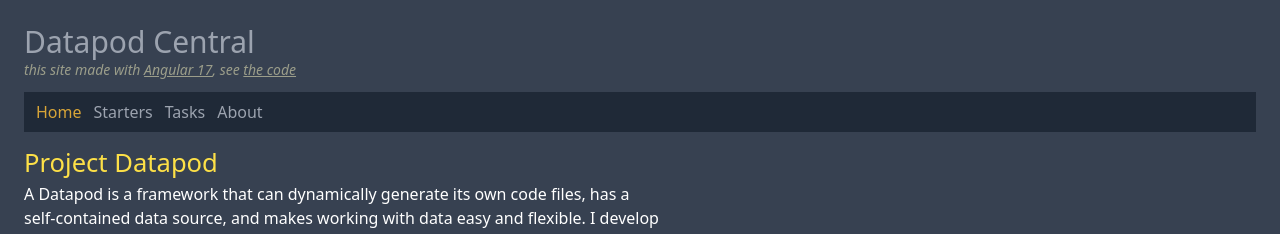
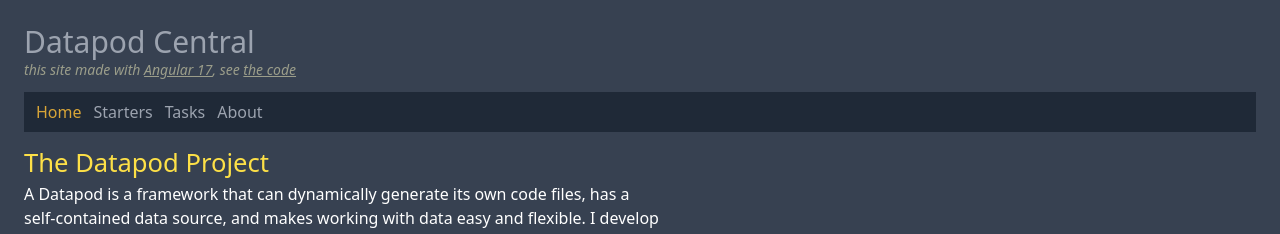
Before and after one commit to edwardtanguay/datapod-tanguay-eu, an Angular app: page /home in a window 1280 px wide. Shown: the top 234 px of the page. Built offline with nearby package versions, Linux system fonts and the light colour scheme.

Commit message:
Change title

```diff
--- a/src/app/home/home.component.html
+++ b/src/app/home/home.component.html
@@ -1,5 +1,5 @@
 <section class="text-gray-200">
-	<h2 class="text-[1.6rem] text-yellow-300">Project Datapod</h2>
+	<h2 class="text-[1.6rem] text-yellow-300">The Datapod Project</h2>
 	<p class="pb-4 w-[40rem]">
 		A Datapod is a framework that can dynamically generate its own code
 		files, has a self-contained data source, and makes working with data
```
